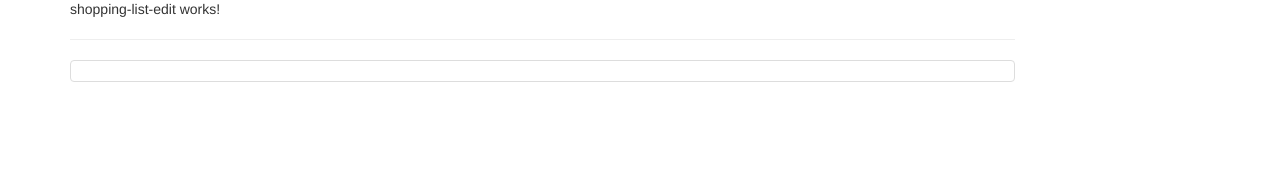
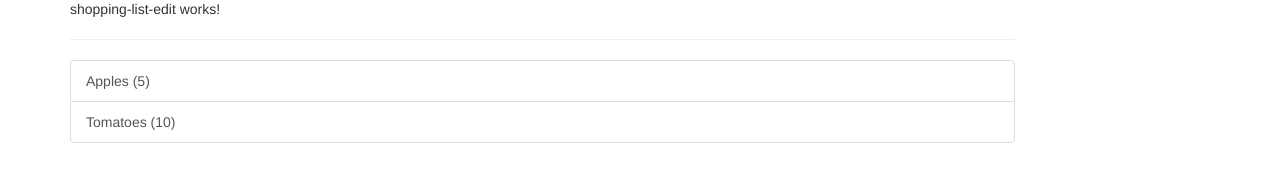
Before and after one commit to chrisobee/AngularRecipeSite, an Angular app: page / in a window 1280 px wide. Shown: the part 354-536 px from the top of the page. Built offline with nearby package versions, Linux system fonts and the light colour scheme.

Commit message:
Added logic to display shopping list items

```diff
--- a/src/app/shopping-list/shopping-list.component.html
+++ b/src/app/shopping-list/shopping-list.component.html
@@ -3,7 +3,13 @@
         <app-shopping-list-edit></app-shopping-list-edit>
         <hr>
         <ul class="list-group">
-            <a class="list-group-item" style="cursor: pointer"></a>
+            <a
+                class="list-group-item"
+                style="cursor: pointer"
+                *ngFor="let ingredient of ingredients"
+                >
+                {{ ingredient.name }} ({{ ingredient.amount }})
+            </a>
         </ul>
     </div>
 </div>
--- a/src/app/shopping-list/shopping-list.component.ts
+++ b/src/app/shopping-list/shopping-list.component.ts
@@ -1,4 +1,5 @@
 import { Component, OnInit } from '@angular/core';
+import { Ingredient } from '../shared/ingredient.model';
 
 @Component({
   selector: 'app-shopping-list',
@@ -6,7 +7,10 @@
   styleUrls: ['./shopping-list.component.css']
 })
 export class ShoppingListComponent implements OnInit {
-  ingredients = [];
+  ingredients: Ingredient[] = [
+    new Ingredient('Apples', 5),
+    new Ingredient('Tomatoes', 10)
+  ];
 
   constructor() { }
 
```
